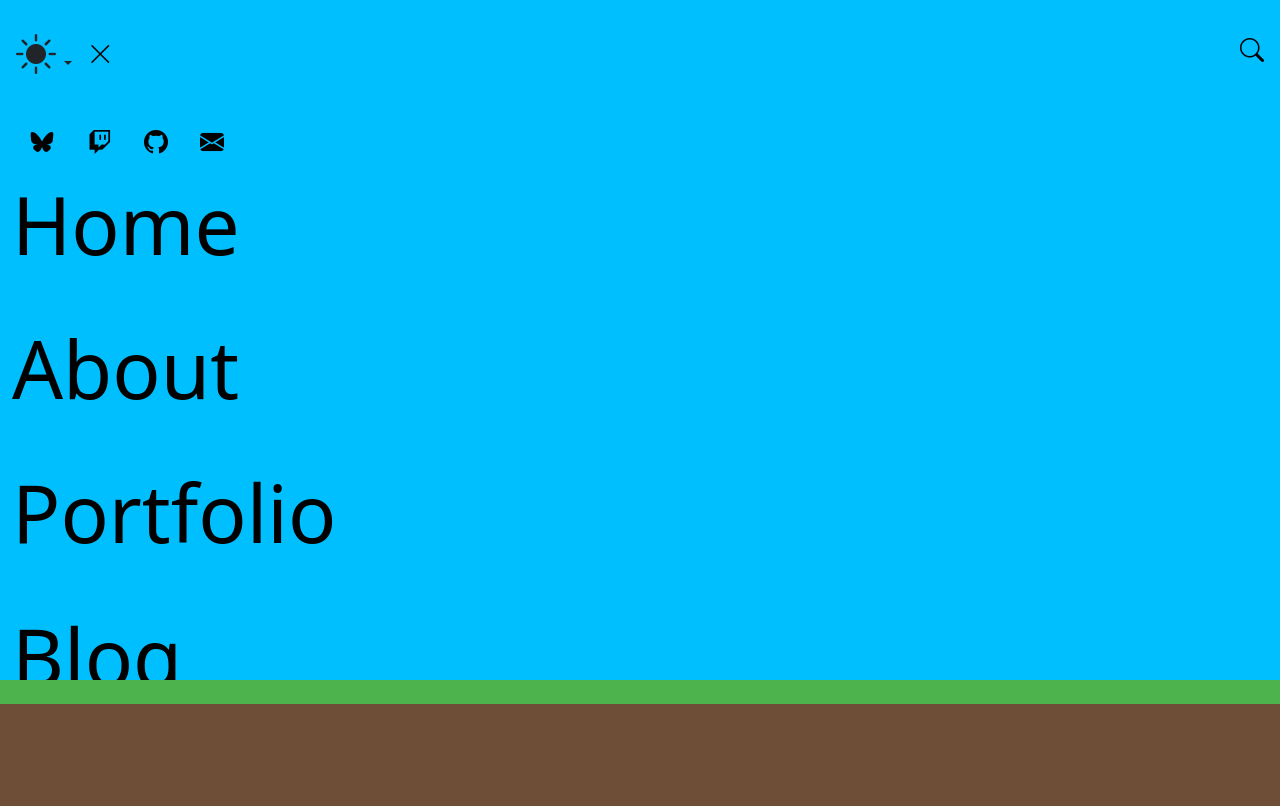
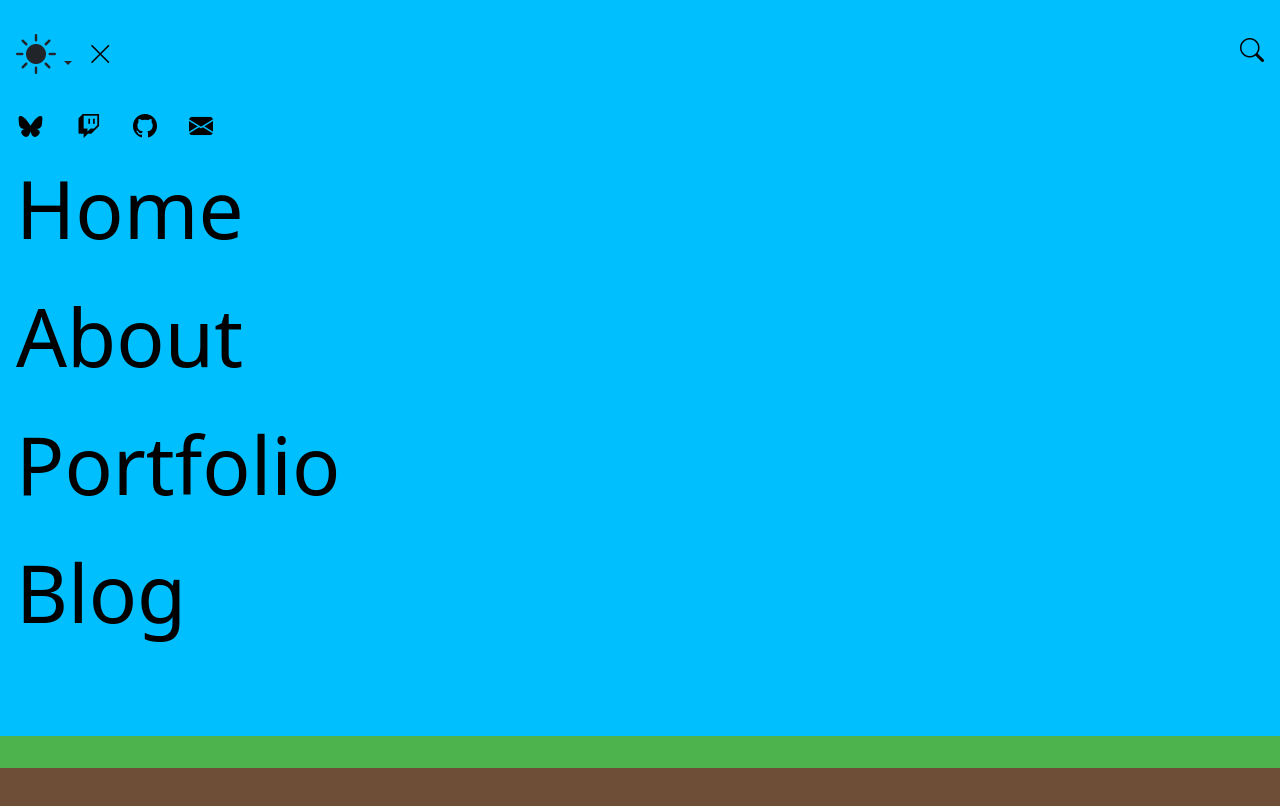
Before and after one commit to Xillow/Xillow.github.io, an Eleventy site: page _build/blog/index.html in a window 1280 px wide. Both pictures are taken after a click on the button "Menu Open". Built offline with nearby package versions, Linux system fonts and the light colour scheme; Eleventy itself is replaced by a stand-in of ours; files that its build step writes are made by us from their sources.

Commit message:
Menu Modal Adjustments

```diff
--- a/_build/_includes/layouts/base.html
+++ b/_build/_includes/layouts/base.html
@@ -46,7 +46,7 @@
 		<div class="modal animate__animated" id="menuModal" tabindex="-1" aria-label="Menu Modal" aria-modal="true" aria-hidden="true">
 			<div class="modal-dialog modal-fullscreen">
 				<div class="modal-content" id="ModalBackground" style="background-color: #081b22;">
-					<div class="d-flex justify-content-around py-3 sticky-top" >
+					<div class="d-flex justify-content-around py-3 " >
 						<button class="order-1 btn btn-link nav-link p-2 dropdown-toggle animate__animated" id="btnThemeChange" type="button" aria-expanded="true" data-bs-toggle="dropdown" aria-label="Toggle Theme" aria-current="page">
 							<i class="bi ms-2" id="bd-theme-text" style="font-size: 2.5rem;" width></i>
 						</button>
@@ -80,10 +80,10 @@
 
 					</div>
 
-					<ul class="container-fluid">
-						<li class="d-flex justify-content-sm-start justify-content-center text-white animate__animated" id="socialBtns">
-							<a class="p-3" title="Bluesky" href="https://bsky.app/profile/xillow.bsky.social" target="_blank" aria-labelledby="btnBluesky">
-								<svg class="pt-2" width="28" height="28" viewBox="0 0 568 501" fill="black" xmlns="http://www.w3.org/2000/svg" id="btnBlueSky" alt="Bluesky Logo">
+					<div class="d-flex flex-column align-items-center align-items-sm-start min-vh-75">
+						<div class="d-flex justify-content-sm-start justify-content-center text-white animate__animated" id="socialBtns">
+							<a class="px-3" title="Bluesky" href="https://bsky.app/profile/xillow.bsky.social" target="_blank" aria-labelledby="btnBluesky">
+								<svg class="pt-2" width="29" height="29" viewBox="0 0 568 501" fill="black" xmlns="http://www.w3.org/2000/svg" id="btnBlueSky" alt="Bluesky Logo">
 									<path d="M123.121 33.6637C188.241 82.5526 258.281 181.681 284 234.873C309.719 181.681 379.759 82.5526
 									 444.879 33.6637C491.866 -1.61183 568 -28.9064 568 57.9464C568 75.2916 558.055 203.659 552.222
 									 224.501C531.947 296.954 458.067 315.434 392.347 304.249C507.222 323.8 536.444 388.56 473.333
@@ -93,36 +93,28 @@
 									    15.7778 224.501C9.94525 203.659 0 75.2916 0 57.9464C0 -28.9064 76.1345 -1.61183 123.121 33.6637Z"/>
 								</svg>
 							</a>
-							<a class="p-3" title="Twitch" href="https://twitch.tv/JustXillow" target="_blank" aria-labelledby="btnTwitch">
+							<a class="px-3" title="Twitch" href="https://twitch.tv/JustXillow" target="_blank" aria-labelledby="btnTwitch">
 								<i class="bi bi-twitch pt-2" style="font-size: 1.5rem; color: black;" width="24" height="24" id="btnTwitch" alt="Twitch Logo"></i>
 							</a>
-							<a class="p-3" title="Github" href="https://github.com/Xillow" target="_blank" aria-labelledby="btnGitHub">
+							<a class="px-3" title="Github" href="https://github.com/Xillow" target="_blank" aria-labelledby="btnGitHub">
 								<i class="bi bi-github pt-2" style="font-size: 1.5rem; color: black;" width="24" height="24" id="btnGitHub" alt="Github Logo" ></i>
 							</a>
-							<a class="p-3" title="Email" href="mailto:JustXillow@gmail.com" target="_blank" aria-labelledby="btnMail" >
+							<a class="px-3" title="Email" href="mailto:JustXillow@gmail.com" target="_blank" aria-labelledby="btnMail" >
 								<i class="bi bi-envelope-fill pt-2" style="font-size: 1.5rem; color: black;" width="24" height="24" id="btnMail" alt="Mail Icon"></i>
 							</a>
-						</li>
+						</div>
 
-						<li class="d-flex pb-5 justify-content-sm-start justify-content-center">
-							<a class="display-1 animate__animated link-body-emphasis link-underline link-underline-opacity-0" id="btnModalHome" href="/">Home</a>
-						</li>
+						<a class="display-1 p-3 animate__animated link-body-emphasis link-underline link-underline-opacity-0" id="btnModalHome" href="/">Home</a>
 
-						<li class="d-flex pb-5 justify-content-sm-start justify-content-center">
-							<a class="display-1 animate__animated link-body-emphasis link-underline link-underline-opacity-0" id="btnModalAbout" href="/about">About</a>
-						</li>
+						<a class="display-1 p-3 animate__animated link-body-emphasis link-underline link-underline-opacity-0" id="btnModalAbout" href="/about">About</a>
 
-						<li class="d-flex pb-5 justify-content-sm-start justify-content-center">
-							<a class="display-1 animate__animated link-body-emphasis link-underline link-underline-opacity-0" id="btnModalPortfolio" href="/portfolio">Portfolio</a>
-						</li>
+						<a class="display-1 p-3 animate__animated link-body-emphasis link-underline link-underline-opacity-0" id="btnModalPortfolio" href="/portfolio">Portfolio</a>
 
-						<li class="d-flex pb-5 justify-content-sm-start justify-content-center">
-							<a class="display-1 animate__animated link-body-emphasis link-underline link-underline-opacity-0" id="btnModalBlog" href="/blog">Blog</a>
-						</li>
+						<a class="display-1 p-3 animate__animated link-body-emphasis link-underline link-underline-opacity-0" id="btnModalBlog" href="/blog">Blog</a>
 
-					</ul>
-					<div class="d-flex fixed-bottom" style="background-color: #4db34d; padding-top: 4rem; padding-bottom: 3.5rem "></div>
-					<div class="container-fluid py-5 fixed-bottom" style="background-color: #6F4E37;"></div>
+					</div>
+					<div class="d-flex fixed-bottom" style="background-color: #4db34d; padding-top: 2rem; padding-bottom: 2rem "></div>
+					<div class="container-fluid py-3 fixed-bottom" style="background-color: #6F4E37;"></div>
 				</div>
 			</div>
 		</div>
```
